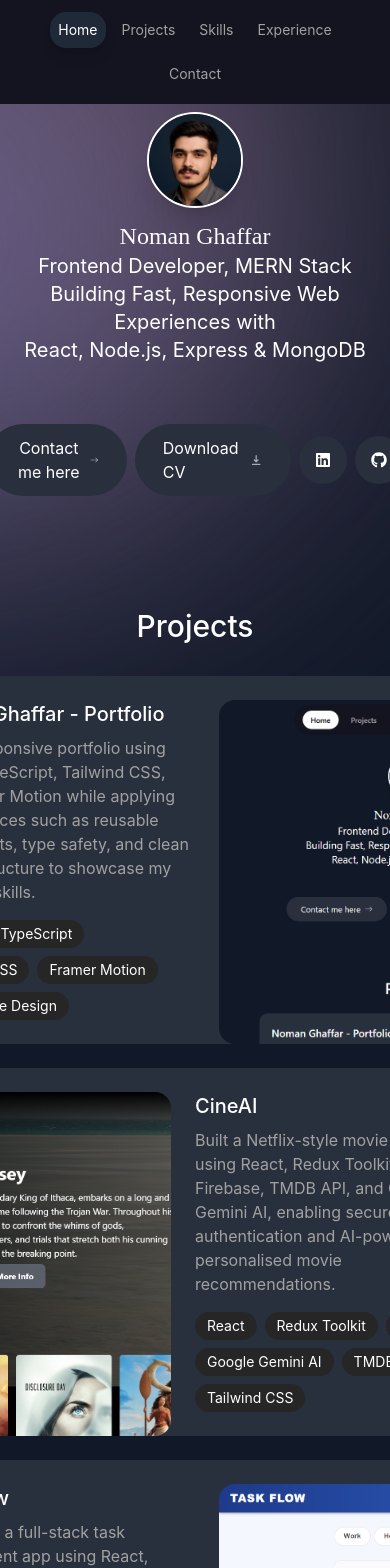
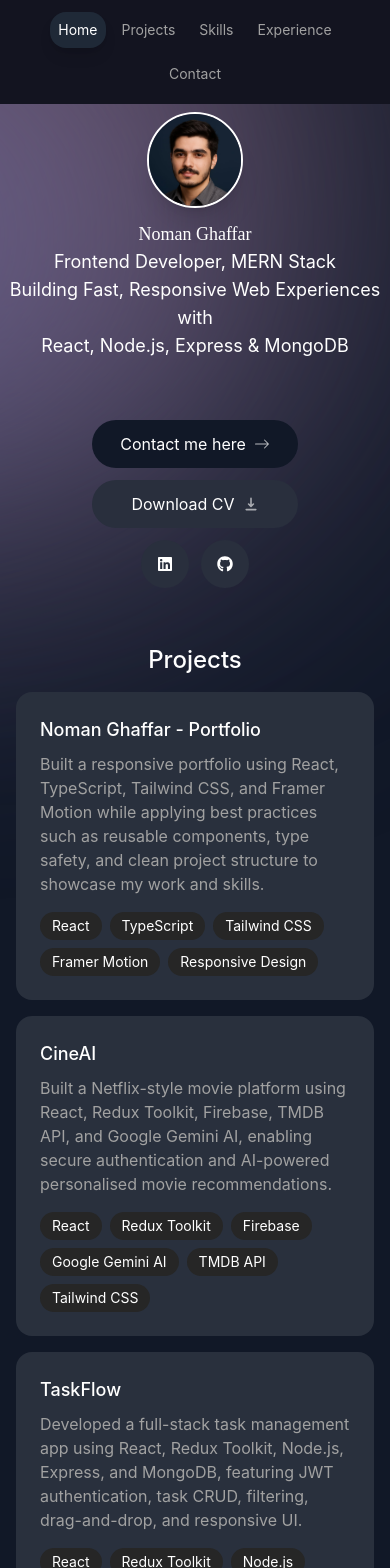
Before and after one commit to NomanAdam/my-portfolio, a React (Vite) app: page / in a window 390 px wide. Shown: the top 1568 px of the page. Built offline with nearby package versions, Linux system fonts and the light colour scheme.

Commit message:
feat:Make responsive

```diff
--- a/src/components/Contact.tsx
+++ b/src/components/Contact.tsx
@@ -22,10 +22,10 @@ export default function Contact() {
 
   try {
    await emailjs.send(
-    "service_5ug6z8g",
-    "template_j5mc04q",
+    import.meta.env.VITE_EMAILJS_SERVICE_ID,
+    import.meta.env.VITE_EMAILJS_TEMPLATE_ID,
     { email, message },
-    "_8ExnQbr5of6ce_IT",
+    import.meta.env.VITE_EMAILJS_PUBLIC_KEY,
    );
    setEmail("");
    setMessage("");
@@ -40,12 +40,12 @@ export default function Contact() {
 
  return (
   <section
-   className="mb-20 scroll-mt-28 text-white flex items-center justify-center flex-col"
+   className="mb-10 sm:mb-20 scroll-mt-28 text-white flex items-center justify-center flex-col"
    id="contact"
    data-id="5"
   >
-   <h1 className="text-3xl font-medium mb-6">Contact Me</h1>
-   <p className="mb-10">
+   <h1 className="text-2xl sm:text-3xl font-medium mb-6">Contact Me</h1>
+   <p className=" mb-10 text-center px-1 sm:px-0  ">
     Please contact me directly at{" "}
     <a
      className="cursor-pointer underline mr-1"
@@ -56,11 +56,14 @@ export default function Contact() {
     or through this form.
    </p>
 
-   <form onSubmit={handleSubmit} className="flex flex-col gap-4">
+   <form
+    onSubmit={handleSubmit}
+    className="flex flex-col gap-4 w-full max-w-140 px-4 sm:px-0"
+   >
     <input
      type="email"
      placeholder="Your email"
-     className="h-14 px-4 rounded border border-solid w-140"
+     className="h-14 px-4 rounded border border-solid w-full"
      onChange={(e) => setEmail(e.target.value)}
      value={email}
      required
@@ -70,21 +73,21 @@ export default function Contact() {
      onChange={(e) => setMessage(e.target.value)}
      placeholder="Your message"
      value={message}
-     className="h-30 px-4 rounded border border-solid w-140"
+     className="h-30 px-4 rounded border border-solid w-full"
      required
      maxLength={5000}
     />
     <button
      disabled={status === "sending"}
      type="submit"
-     className="group self-start bg-[#29303d] rounded-full px-8 py-4 cursor-pointer flex items-center justify-center gap-2 disabled:opacity-50 disabled:cursor-not-allowed"
+     className="group self-start bg-[#29303d] rounded-full px-4 py-2 sm:px-8 sm:py-4 cursor-pointer flex items-center justify-center gap-2 disabled:opacity-50 disabled:cursor-not-allowed"
     >
      {status === "sending" ? "Sending..." : "Submit"}
      <FaPaperPlane className="text-xs opacity-70 transition-all group-hover:-translate-y-1 group-hover:translate-x-1" />
     </button>
 
     {status === "success" && (
-     <p className="text-[#292f3d] text-sm">
+     <p className="text-green-400  text-sm">
       Message sent — I'll get back to you soon.
      </p>
     )}
--- a/src/components/Experience.tsx
+++ b/src/components/Experience.tsx
@@ -3,17 +3,19 @@ const exp = experienceData;
 export default function Experience() {
  return (
   <section
-   className="mb-20   max-w-2xl mx-auto scroll-mt-28"
+   className="mb-15 sm:mb-20 mx-4 md:mx-auto  md:max-w-2xl   scroll-mt-18 sm:scroll-mt-28"
    id="experience"
    data-id="4"
   >
-   <h1 className="text-white text-3xl font-medium mb-8 text-center">
+   <h1 className="text-white text-2xl sm:text-3xl font-medium mb-8 text-center">
     Experience
    </h1>
    <div className="flex flex-col gap-4">
     <div className="bg-[#1F2937] rounded-2xl p-6">
      <div className="flex justify-between items-start mb-2">
-      <h2 className="text-white text-xl font-medium">{exp.company}</h2>
+      <h2 className="text-white text-lg sm:text-xl font-medium">
+       {exp.company}
+      </h2>
       <span className="text-neutral-400 text-sm">{exp.duration}</span>
      </div>
      <p className="text-neutral-400 mb-3">{exp.place}</p>
--- a/src/components/Footer.tsx
+++ b/src/components/Footer.tsx
@@ -1,9 +1,9 @@
 export default function Footer() {
  return (
-  <footer className="mb-10  mt-15 px-4 text-center text-gray-500">
+  <footer className="mb-10  mt-10 sm:mt-15 px-4 text-center text-gray-500">
    <small className="mb-2 block text-xs">
     {" "}
-    &copy; {new Date().getFullYear()} Noman Ghaffar.ALl rights reserved
+    &copy; {new Date().getFullYear()} Noman Ghaffar. All rights reserved.
    </small>
   </footer>
  );
--- a/src/components/Hero.tsx
+++ b/src/components/Hero.tsx
@@ -12,7 +12,7 @@ export default function Hero({
 }: NavbarProps) {
  return (
   <div
-   className="flex flex-col items-center justify-center mb-28 mt-28 scroll-mt-[200rem] "
+   className="flex flex-col items-center justify-center mb-14 sm:mb-28 mt-28 scroll-mt-[200rem] "
    id="home"
    data-id="1"
   >
@@ -21,8 +21,8 @@ export default function Hero({
     alt="img"
     className=" h-24 w-24 mb-3 rounded-full object-cover object-top border-[0.15rem] border-white shadow-xl "
    />
-   <div className="text-white  text-center mb-15 text-xl ">
-    <h1 className="font-lmroman text-2xl">Noman Ghaffar</h1>
+   <div className="text-white  text-center mb-15 text-lg sm:text-xl md:text-2xl   ">
+    <h1 className="font-lmroman text-lg sm:text-2xl ">Noman Ghaffar</h1>
     <p>
      Frontend Developer, MERN Stack
      <br />
@@ -31,9 +31,10 @@ export default function Hero({
      React, Node.js, Express & MongoDB
     </p>
    </div>
-   <div className="text-white flex  gap-2 items-center justify-center">
+   <div className="flex flex-col items-center gap-3 text-white sm:flex-row sm:flex-wrap sm:justify-center">
     <button
-     className="group flex items-center gap-2 bg-[#292f3d] px-7 py-3 rounded-full cursor-pointer   "
+     className="group flex w-full max-w-xs items-center justify-center gap-2 rounded-full bg-[#111827] px-7 py-3 sm:w-auto cursor-pointer transition-transform duration-300 ease-out
+  hover:scale-115 hover:-translate-y-0.5"
      onClick={(e) => {
       e.preventDefault();
       setActiveTab(5);
@@ -45,28 +46,34 @@ export default function Hero({
      <BsArrowRight className="opacity-70 transition group-hover:translate-x-1" />
     </button>
     <a
-     className="group flex items-center gap-2 bg-[#292f3d] px-7 py-3 rounded-full cursor-pointer "
+     className="group flex w-full max-w-xs items-center justify-center gap-2 rounded-full bg-[#292f3d] px-7 py-3 sm:w-auto transition-transform duration-300 ease-out
+  hover:scale-115 hover:-translate-y-0.5"
      href="https://drive.google.com/file/d/1ROAAuKDRNzhs7RXMmlMKpKf1g_LAiU2Z/view?usp=sharing"
      target="_blank"
     >
      Download CV{" "}
      <HiDownload className="opacity-60 transition group-hover:translate-y-1" />
     </a>
+    <div className="flex gap-3">
      <a
+      className="rounded-full bg-[#292f3d] p-4 transition transition-transform duration-300 ease-out
+  hover:scale-115 hover:-translate-y-0.5"
+      target="_blank"
       href="https://www.linkedin.com/in/noman-ghaffar-dev/"
-     target="_blank"
-     className="bg-[#292f3d] p-4 rounded-full "
      >
       <FaLinkedin />
      </a>
+
      <a
+      target="_blank"
+      className="rounded-full bg-[#292f3d] p-4 transition-transform duration-300 ease-out
+  hover:scale-115 hover:-translate-y-0.5"
       href="https://github.com/NomanAdam"
-     target="_blank"
-     className="bg-[#292f3d] p-4 rounded-full"
      >
       <FaGithub />
      </a>
     </div>
    </div>
+  </div>
  );
 }
--- a/src/components/ProjectCard.tsx
+++ b/src/components/ProjectCard.tsx
@@ -21,7 +21,7 @@ export default function ProjectCard({ item, index }: ProjectCardProps) {
   target: ref,
   offset: ["0 1", "1.33 1"],
  });
- const scale = useTransform(scrollYProgress, [0, 1], [0.75, 1]);
+ const scale = useTransform(scrollYProgress, [0, 1], [0, 1]);
  const opacity = useTransform(scrollYProgress, [0, 1], [0.6, 1]);
 
  const content = (
@@ -30,10 +30,10 @@ export default function ProjectCard({ item, index }: ProjectCardProps) {
    style={{ scale, opacity }}
    className={`${
     index % 2 !== 0 ? "flex-row-reverse" : ""
-   } bg-[#29303d] w-150 flex rounded-2xl overflow-hidden`}
+   } bg-[#29303d] mx-4 sm:mx-6  md:w-150 md:flex rounded-2xl overflow-hidden`}
   >
    <div className="flex-1 p-6">
-    <h2 className="text-xl font-medium">{item.title}</h2>
+    <h2 className="text-lg sm:text-xl font-medium">{item.title}</h2>
     <p className="text-neutral-400 mt-2">{item.description}</p>
     <ul className="flex flex-wrap gap-2 mt-4">
      {item.tags.map((tag) => (
@@ -44,7 +44,7 @@ export default function ProjectCard({ item, index }: ProjectCardProps) {
     </ul>
    </div>
    {item.image && (
-    <div className="flex-1 pt-6 overflow-visible">
+    <div className="hidden  md:flex flex-1 pt-6 overflow-visible ">
      <img
       src={item.image}
       alt={item.title}
--- a/src/components/Projects.tsx
+++ b/src/components/Projects.tsx
@@ -3,11 +3,11 @@ import ProjectCard from "./ProjectCard";
 
 export default function Projects() {
  return (
-  <section className="scroll-mt-28 mb-36" id="projects" data-id="2">
-   <h1 className="text-white text-3xl font-medium capitalize mb-8 text-center">
+  <section className="scroll-mt-28 mb-16 sm:mb-36" id="projects" data-id="2">
+   <h1 className="text-white text-2xl sm:text-3xl font-medium capitalize mb-4 sm:mb-8 text-center">
     Projects
    </h1>
-   <div className="text-white flex flex-col gap-6 items-center">
+   <div className="text-white flex flex-col gap-4 sm:gap-6 items-center">
     {projectData.map((item, index) => (
      <ProjectCard key={item.id} item={item} index={index} />
     ))}
--- a/src/components/Skills.tsx
+++ b/src/components/Skills.tsx
@@ -2,8 +2,8 @@ import { skillsData } from "../constants/skillsData";
 
 export default function Skills() {
  return (
-  <div id="skills" data-id="3" className="scroll-mt-30 mb-30">
-   <h1 className="text-white text-center text-3xl font-medium mb-18  ">
+  <div id="skills" data-id="3" className="scroll-mt-30 mb-18  sm:mb-30">
+   <h1 className="text-white text-center text-2xl sm:text-3xl font-medium mb-18  ">
     My Skills
    </h1>
    <div className="max-w-2xl mx-auto">
```
Also changed, not shown: 1 other file (tests, documents, lock files or other folders). Lines whose indentation alone changed are shown as unchanged.
